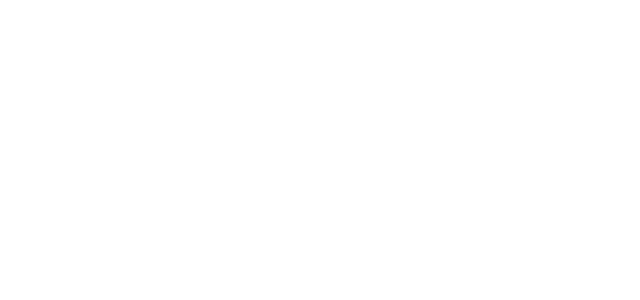
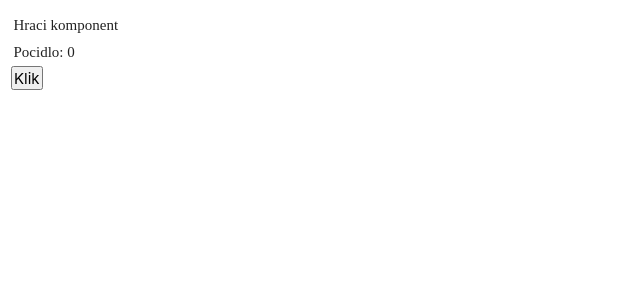
Before and after one commit to xglomba/qiziq, a React (Create React App) app: page /play in a window 1280 px wide. Before the commit this address had no page. Shown: the top 300 px of the page, without its empty margins (0-640 px from the left). Built offline with nearby package versions, Linux system fonts and the light colour scheme.

Commit message:
hraci komponent

```diff
--- a/src/App.js
+++ b/src/App.js
@@ -3,12 +3,14 @@
 
 import Home from './components/Home';
 import QuizInstructions from "./components/actualQuiz/quizInstructions";
+import Play from "./components/actualQuiz/play";
 function App() {
     return (
         <Router>
             <Routes>
                 <Route path="/" element={<Home />} exact > </Route>
                 <Route path="/instructions" element={<QuizInstructions />} exact > </Route>
+                <Route path="/play" element={<Play />} exact > </Route>
             </Routes>
         </Router>
     );
--- /dev/null
+++ b/src/components/actualQuiz/play.js
@@ -0,0 +1,28 @@
+import React from "react";
+
+class Play extends React.Component {
+
+    constructor (props) {
+        super(props)
+        this.state = {
+            counter: 0
+        };
+    }
+
+    incrementCounter = () => {
+        this.setState({
+            counter: 11
+        });
+    };
+    render() {
+        return (
+            <div>
+                <p>Hraci komponent</p>
+                <p>Pocidlo: { this.state.counter }</p>
+                <button onClick={ this.incrementCounter }>Klik</button>
+            </div>
+        );
+    }
+}
+
+export default Play;
--- a/src/components/actualQuiz/test.js
+++ b/src/components/actualQuiz/test.js
@@ -5,7 +5,8 @@
 class ClassComponent extends React.Component {
     render() {
         return(
-            <p>Toto je class component</p>
+            //<p>Toto je class component</p>
+            <p></p>
         );
     }
 }
@@ -13,7 +14,8 @@
 
 const FunctionalComponent = (props) => {
     return(
-        <p>Toto je functional class komponent { props.name }</p>
+        //<p>Toto je functional class komponent { props.name }</p>
+        <p></p>
     );
 };
 export { FunctionalComponent, ClassComponent};
```
